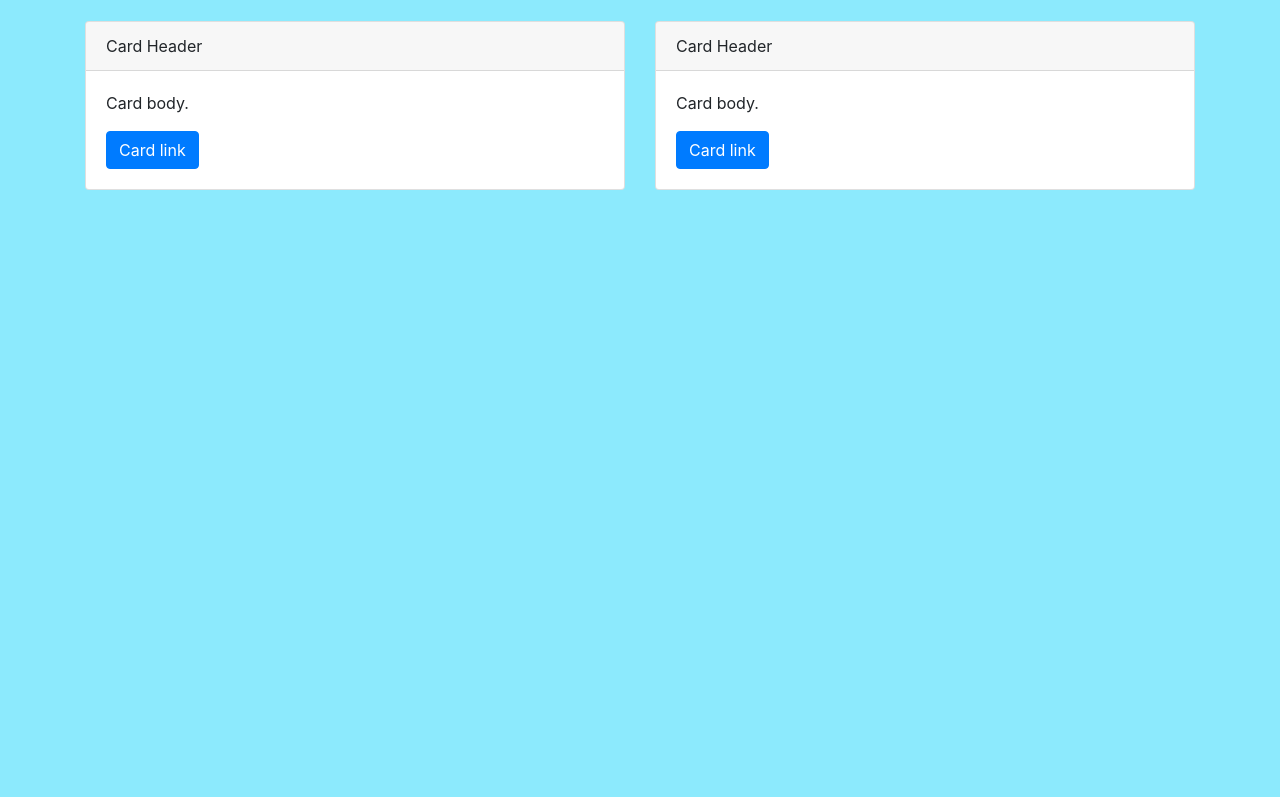
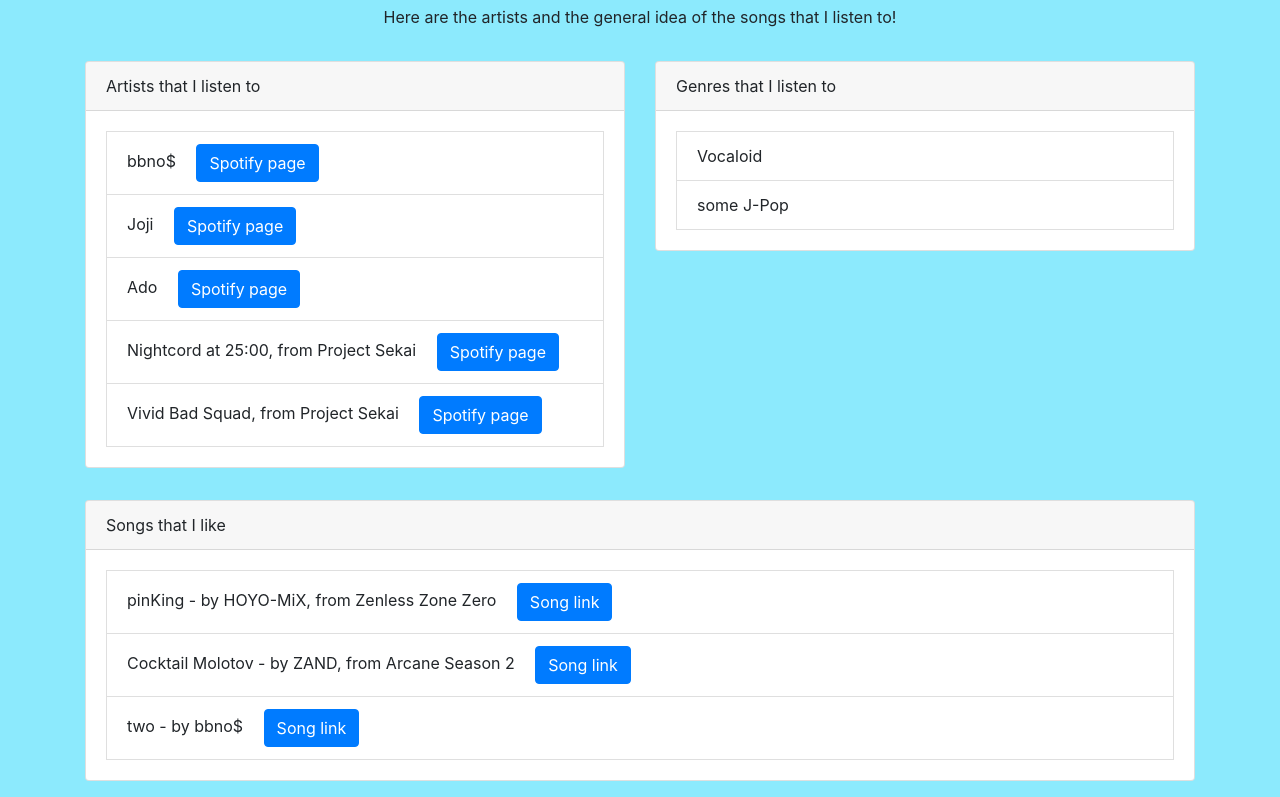
Before and after one commit to ntpyxl/MultiDev-Prelim-Act1, a plain HTML site: page musicTaste.html in a window 1280 px wide. Shown: the part 155-952 px from the top of the page. Before the commit the page ends 800 px from the top, so only its background shows below. Drawn offline with nearby package versions, Linux system fonts and the light colour scheme.

Commit message:
added content

```diff
--- a/musicTaste.html
+++ b/musicTaste.html
@@ -40,16 +40,38 @@
 
         <h1 class="text-center pt-5">My Music Taste!</h1>
 
+        <p class="text-center">
+            Here are the artists and the general idea of the songs that I listen to!
+        </p>
+
         <div class="container">
             <div class="row">
                 <div class="col-6 my-3">
                     <div class="card">
                         <div class="card-header">
-                            Card Header
+                            Artists that I listen to
                         </div>
                         <div class="card-body">
-                            <p class="card-text">Card body.</p>
-                            <a href="#" class="btn btn-primary card-link">Card link</a>
+                            <li class="list-group-item">
+                                bbno$
+                                <a href="https://open.spotify.com/artist/41X1TR6hrK8Q2ZCpp2EqCz" target="_blank" class="ml-3 btn btn-primary card-link">Spotify page</a>
+                            </li>
+                            <li class="list-group-item">
+                                Joji
+                                <a href="https://open.spotify.com/artist/3MZsBdqDrRTJihTHQrO6Dq" target="_blank" class="ml-3 btn btn-primary card-link">Spotify page</a>
+                            </li>
+                            <li class="list-group-item">
+                                Ado
+                                <a href="https://open.spotify.com/artist/6mEQK9m2krja6X1cfsAjfl" target="_blank" class="ml-3 btn btn-primary card-link">Spotify page</a>
+                            </li>
+                            <li class="list-group-item">
+                                Nightcord at 25:00, from Project Sekai
+                                <a href="https://open.spotify.com/artist/1VMXuPyhNldYomz8ojLKP7" target="_blank" class="ml-3 btn btn-primary card-link">Spotify page</a>
+                            </li>
+                            <li class="list-group-item">
+                                Vivid Bad Squad, from Project Sekai
+                                <a href="https://open.spotify.com/artist/6mEgpqXA4yzhhncW4cBHlh" target="_blank" class="ml-3 btn btn-primary card-link">Spotify page</a>
+                            </li>
                         </div>
                     </div>
                 </div>
@@ -57,11 +79,33 @@
                 <div class="col-6 my-3">
                     <div class="card">
                         <div class="card-header">
-                            Card Header
+                            Genres that I listen to
                         </div>
                         <div class="card-body">
-                            <p class="card-text">Card body.</p>
-                            <a href="#" class="btn btn-primary card-link">Card link</a>
+                            <li class="list-group-item">Vocaloid</li>
+                            <li class="list-group-item">some J-Pop</li>
+                        </div>
+                    </div>
+                </div>
+
+                <div class="col-12 my-3">
+                    <div class="card">
+                        <div class="card-header">
+                            Songs that I like
+                        </div>
+                        <div class="card-body">
+                            <li class="list-group-item">
+                                pinKing - by HOYO-MiX, from Zenless Zone Zero
+                                <a href="https://www.youtube.com/watch?v=24DCa4nN8BU" target="_blank" class="ml-3 btn btn-primary card-link">Song link</a>
+                            </li>
+                            <li class="list-group-item">
+                                Cocktail Molotov - by ZAND, from Arcane Season 2
+                                <a href="https://www.youtube.com/watch?v=CvgR2TFIHSc" target="_blank" class="ml-3 btn btn-primary card-link">Song link</a>
+                            </li>
+                            <li class="list-group-item">
+                                two - by bbno$
+                                <a href="https://www.youtube.com/watch?v=LiXYi-_MVa4" target="_blank" class="ml-3 btn btn-primary card-link">Song link</a>
+                            </li>
                         </div>
                     </div>
                 </div>
```
Also changed, not shown: gamesPlayed.html (+33 -7 lines), likedFoods.html (+18 -6 lines).
